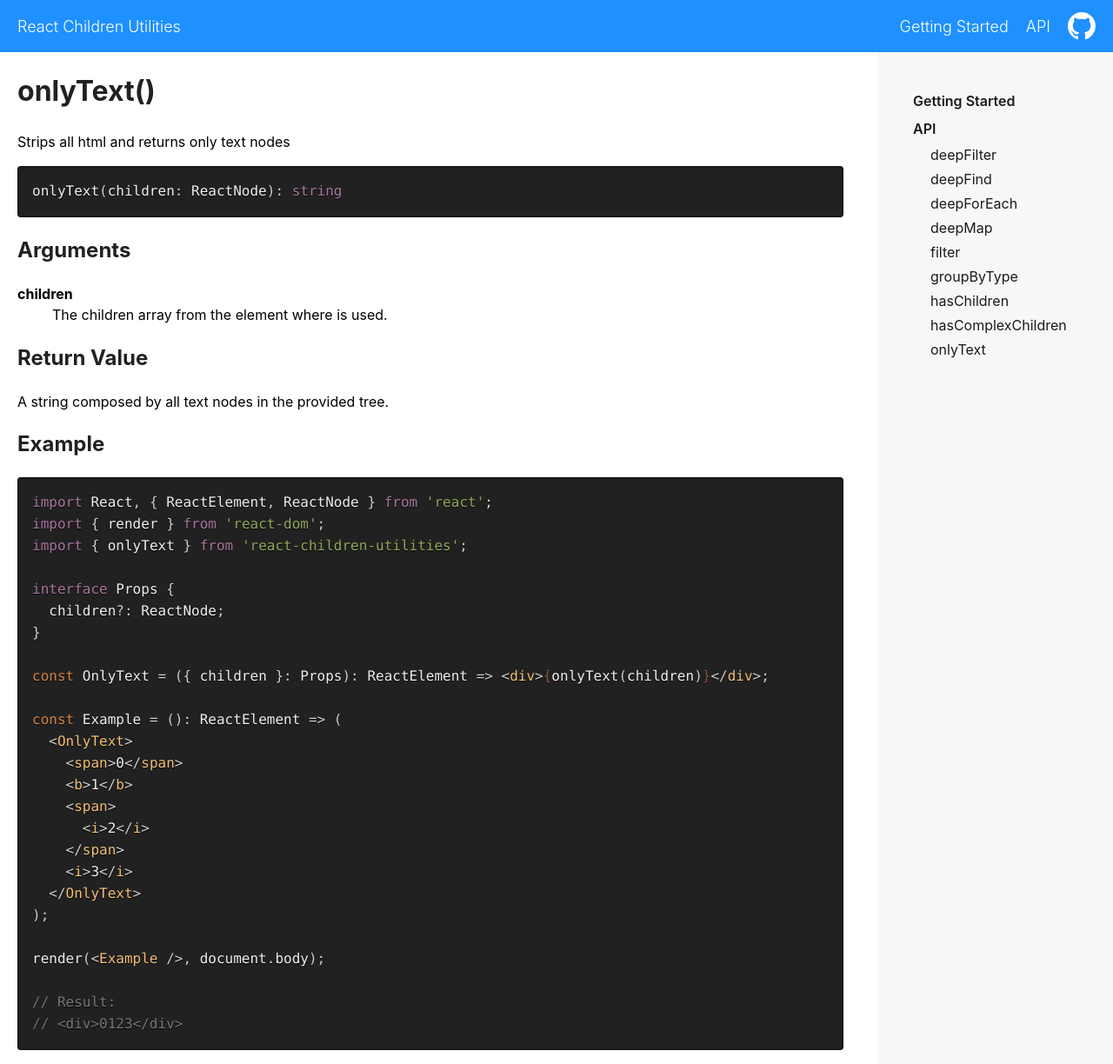
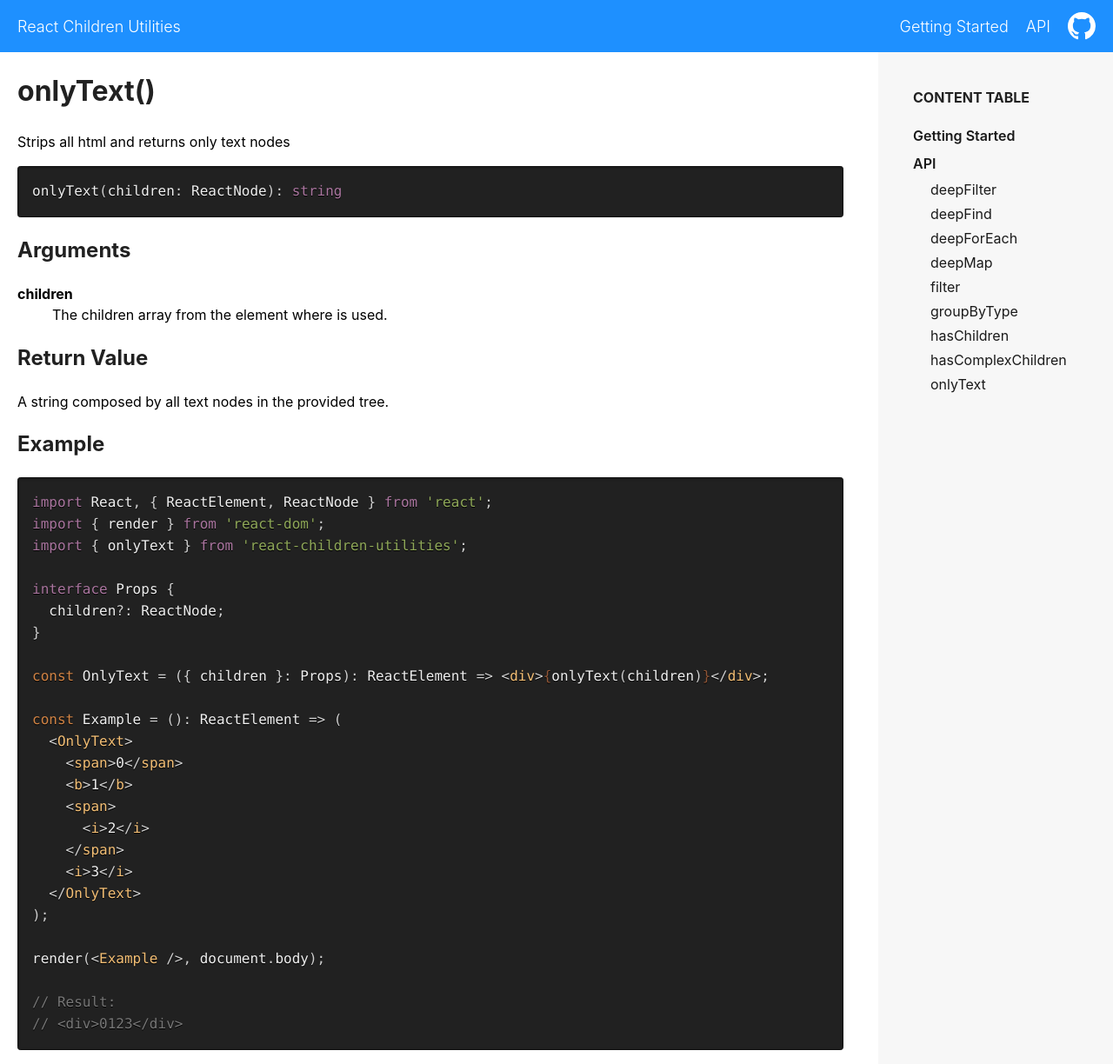
Before and after one commit to fernandopasik/react-children-utilities, a Jekyll site: the page built from docs/only-text.md, in a window 1280 px wide and 1224 px high. Shown: the whole window at 87% size. Built offline with Jekyll 4.4.1, drawn with Linux system fonts in a browser that asks for light colours; our own code applies the rules of GitHub Pages for plain Markdown files.

Commit message:
docs: add content table title

```diff
--- a/docs/_includes/content-table.html
+++ b/docs/_includes/content-table.html
@@ -1,4 +1,5 @@
 <nav class="content-table">
+	<h1 class="content-table-title">Content Table</h1>
 	<ul class="content-table-items">
 		{% for item in site.content_table %}
 		<li>
--- a/docs/_sass/content-table.scss
+++ b/docs/_sass/content-table.scss
@@ -46,6 +46,12 @@
     }
   }
 
+  &-title {
+    text-transform: uppercase;
+    font-size: 16px;
+    margin: 0 0 16px;
+  }
+
   &-items {
     padding: 0;
     margin: 0;
```
